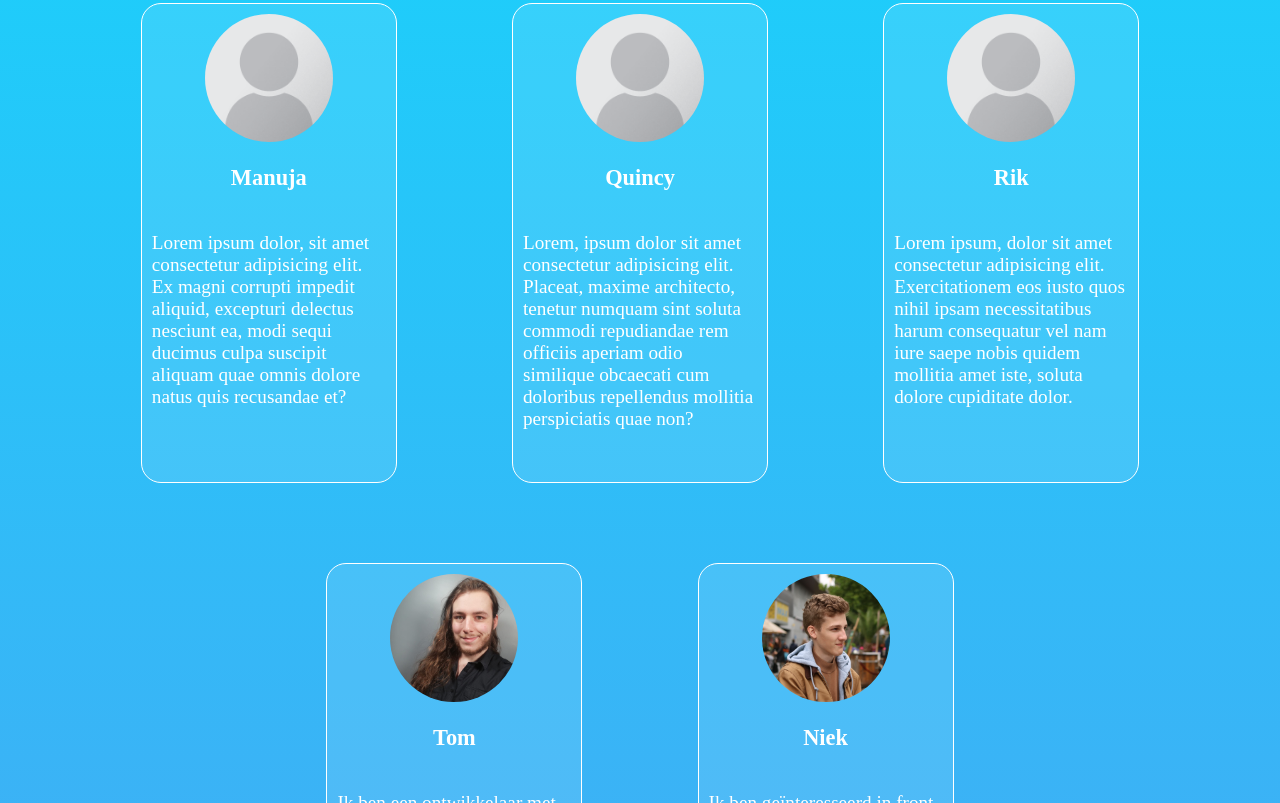
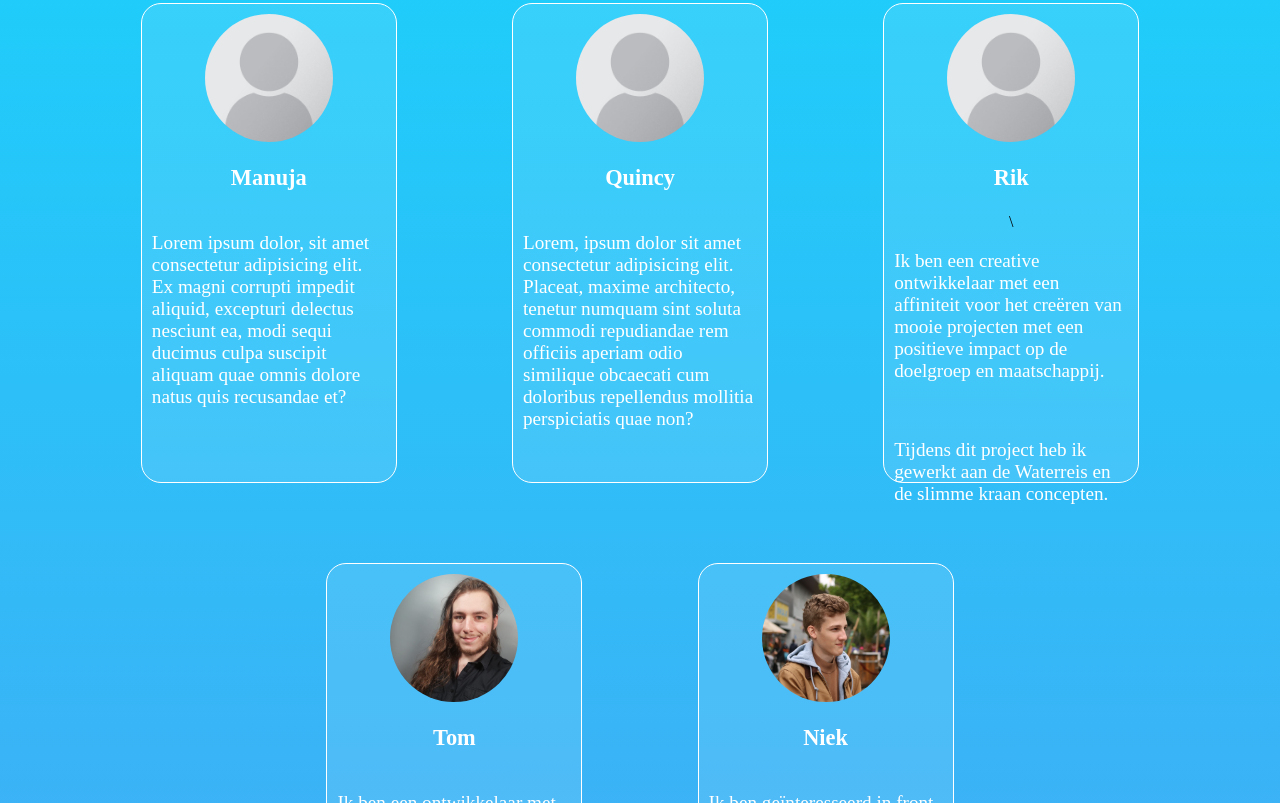
Before and after one commit to MJ1109/Project-OASEN-Onepager, a plain HTML site: page index.html in a window 1280 px wide. Shown: the part 918-1721 px from the top of the page. Drawn offline with Linux system fonts and the light colour scheme; a web font is replaced by a local one.

Commit message:
Added my personal text for the homapage

```diff
--- a/index.html
+++ b/index.html
@@ -45,8 +45,10 @@
             </div>
             <div class="teammember">
                 <img src="img/member-placeholder.png" alt="Foto van Rik">
-                <h3>Rik</h3>
-                <p>Lorem ipsum, dolor sit amet consectetur adipisicing elit. Exercitationem eos iusto quos nihil ipsam necessitatibus harum consequatur vel nam iure saepe nobis quidem mollitia amet iste, soluta dolore cupiditate dolor.</p>
+                <h3>Rik</h3>\
+                <p>Ik ben een creative ontwikkelaar met een affiniteit voor het creëren van mooie projecten met een positieve impact op de doelgroep en maatschappij.</p>
+                <br/>
+                <p>Tijdens dit project heb ik gewerkt aan de Waterreis en de slimme kraan concepten.</p>
             </div>
             <div class="teammember">
                 <img src="img/tom.jpg" alt="Foto van Tom">
```
